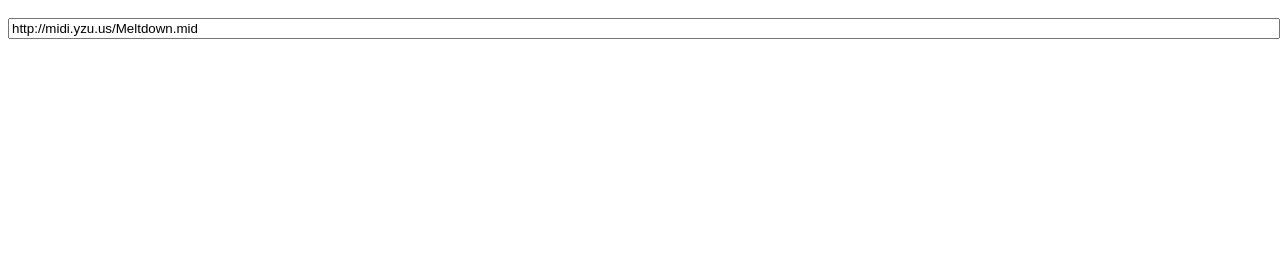
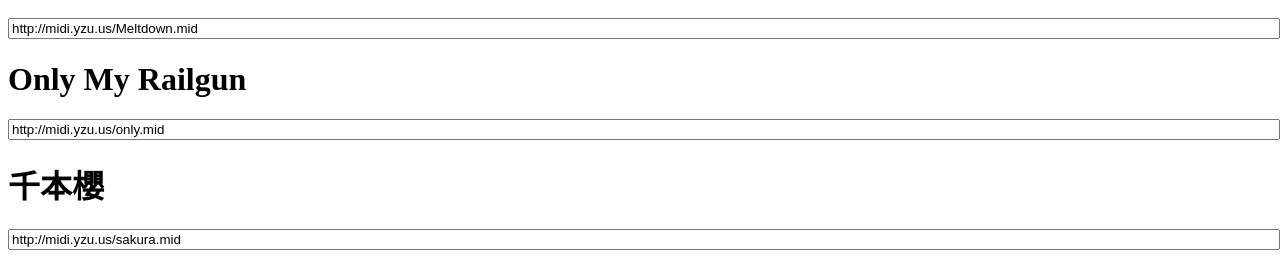
Before and after one commit to yanyiyi/MabinogiMidi, a plain HTML site: page index.html in a window 1280 px wide. Shown: the part 730-988 px from the top of the page. Before the commit the page ends 800 px from the top, so only its background shows below. Drawn offline with Linux system fonts and the light colour scheme.

Commit message:
sakura / only my railgun
sakura / only my railgun

```diff
--- a/index.html
+++ b/index.html
@@ -29,6 +29,10 @@
     <input type=text value="http://midi.yzu.us/that.mid" />
     <h1>爐心融解</h1>
     <input type=text value="http://midi.yzu.us/Meltdown.mid" />
+    <h1>Only My Railgun</h1>
+    <input type=text value="http://midi.yzu.us/only.mid" />
+    <h1>千本櫻</h1>
+    <input type=text value="http://midi.yzu.us/sakura.mid" />
 </body>
 
 </html>
```
Also changed, not shown: 3 other files.
